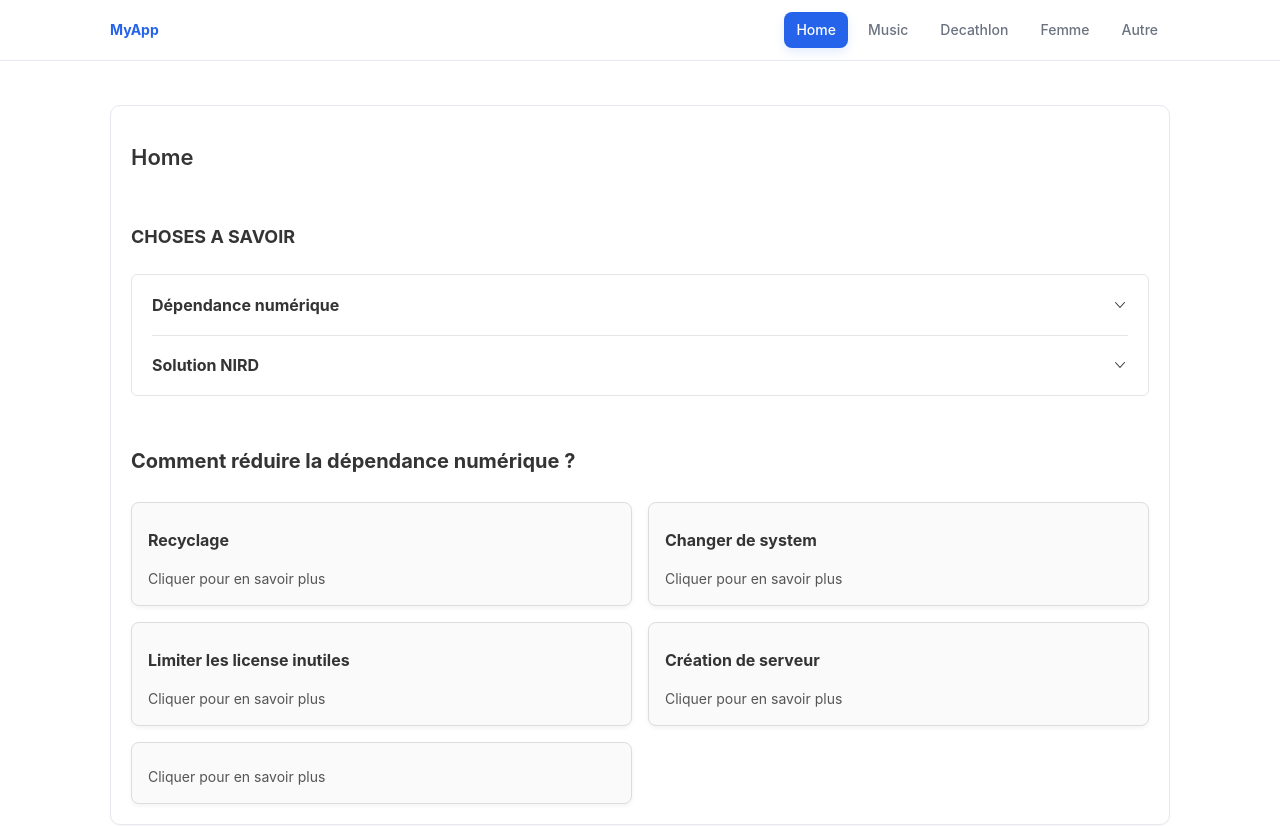
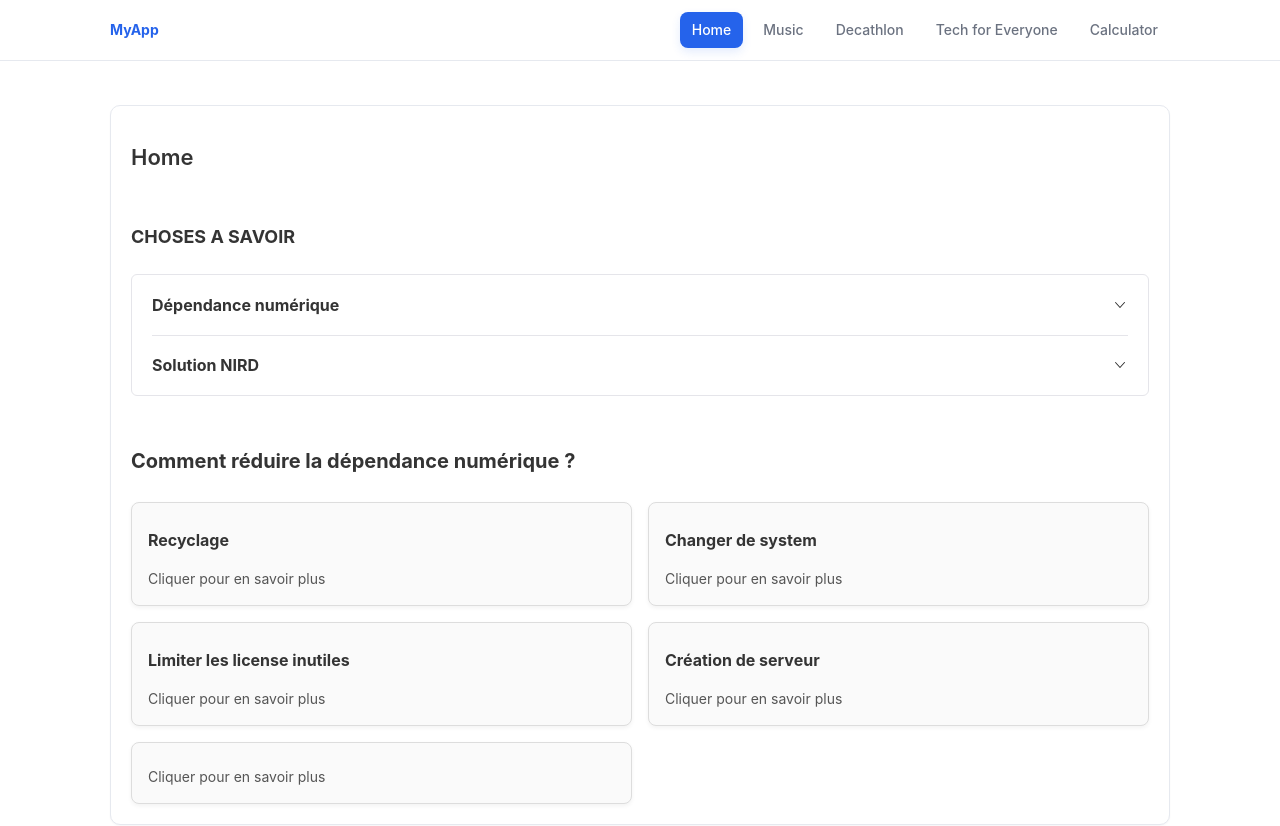
Before and after one commit to NathanFlachat/nuitdelinfo, a React (Vite) app in the folder nuitdelinfo/: page / in a window 1280 px wide. Shown: the top 826 px of the page. Built offline with nearby package versions, Linux system fonts and the light colour scheme.

Commit message:
[FIX] NavBar

```diff
--- a/nuitdelinfo/src/components/Navbar.jsx
+++ b/nuitdelinfo/src/components/Navbar.jsx
@@ -6,8 +6,8 @@ export default function Navbar() {
     { to: "/", label: "Home" },
     { to: "/music", label: "Music" },
     { to: "/decathlon", label: "Decathlon" },
-    { to: "/femme", label: "Femme" },
-    { to: "/autre", label: "Autre" },
+    { to: "/femme", label: "Tech for Everyone" },
+    { to: "/autre", label: "Calculator" },
 
   ];
 
```
